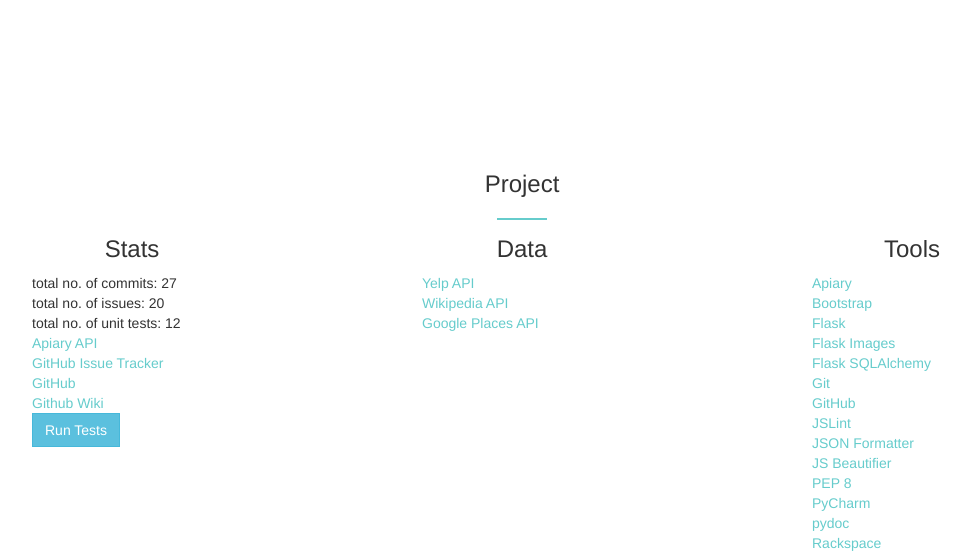
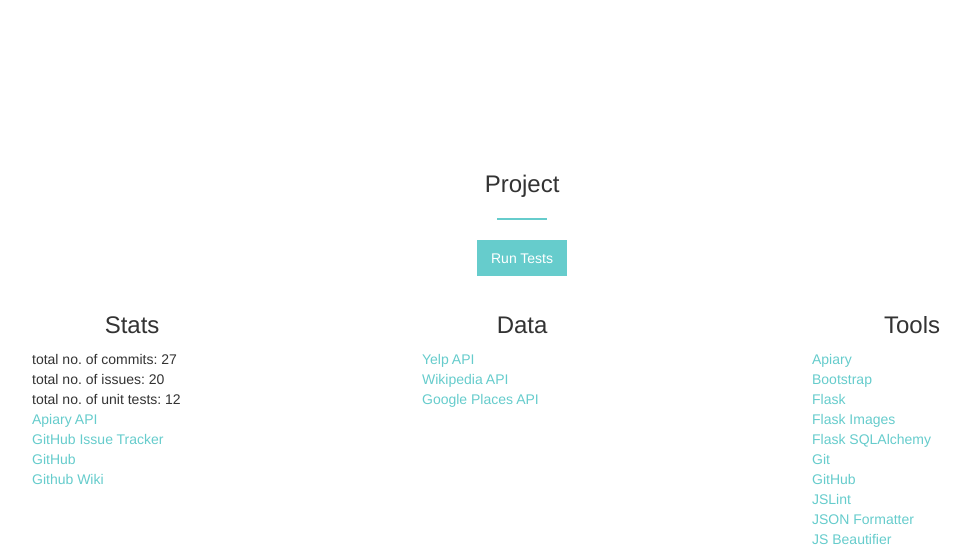
Before and after one commit to derek-truong/cs373-idb, a Flask app: page /about in a window 1280 px wide. Shown: the part 964-1516 px from the top of the page, without its empty margins (118-1088 px from the left). Run offline with Flask 2, Linux system fonts and the light colour scheme; some libraries are stand-ins or nearby versions.

Commit message:
moved and formatted run tests button

```diff
--- a/static/assets/css/style.css
+++ b/static/assets/css/style.css
@@ -190,6 +190,19 @@
 text-decoration: none;
 color: #fff;
 background-color: rgba(204, 0, 102, 0.5);;
+}
+
+.btn-custom-three {
+    border: 2px solid rgba(102, 204, 204, 1);
+    background-color: rgba(102, 204, 204, 1);
+    margin-bottom: 40px;
+}
+
+.btn-custom-three:hover {
+border: 2px solid rgba(102, 204, 204, 0.5);
+text-decoration: none;
+color: #fff;
+background-color: rgba(102, 204, 204, 0.5);;
 }
 
 /* =============================================================
--- a/templates/about.html
+++ b/templates/about.html
@@ -208,6 +208,11 @@
                         <hr />
                     </div>
                 </div>
+                <div class="row text-center header animate-in" data-anim-type="fade-in-up">
+                    <div class="col-xs-12 col-sm-12 col-md-12 col-lg-12">
+                        <button id="btn-id" class="btn btn-custom btn-custom-three btn-info" type="button" data-loading-text="loading tests...">Run Tests</button>
+                    </div>
+                </div>
                 <div class="row animate-in" data-anim-type="fade-in-up">
 
                     <div class="col-xs-12 col-sm-4 col-md-4 col-lg-4">
@@ -228,8 +233,8 @@
                                             <li><a href="https://github.com/derek949/cs373-idb.git">GitHub</a></li>
                                             <li><a href="https://github.com/derek949/cs373-idb/wiki">Github Wiki</a></li>
                                             <!-- <a href="/tests" class="btn btn-info" role="button">Run Tests</a> -->
-                                            <button id="btn-id" class="btn btn-info" type="button"
-                                            data-loading-text="loading tests...">Run Tests</button>
+<!--                                             <button id="btn-id" class="btn btn-info" type="button"
+                                            data-loading-text="loading tests...">Run Tests</button> -->
                                         </ul>
                                     </p>
                                 </div>
@@ -242,8 +247,6 @@
                             <div class="description">
                                 <h3>Data</h3>
                                 <div class="bio">
-                                    <!-- 									<h5> <strong> Developer & Designer </strong></h5>
-     -->
                                     <p>
                                         <ul>
                                             <li><a href="https://www.yelp.com/developers/documentation/v2/overview">Yelp API</a></li>
```
